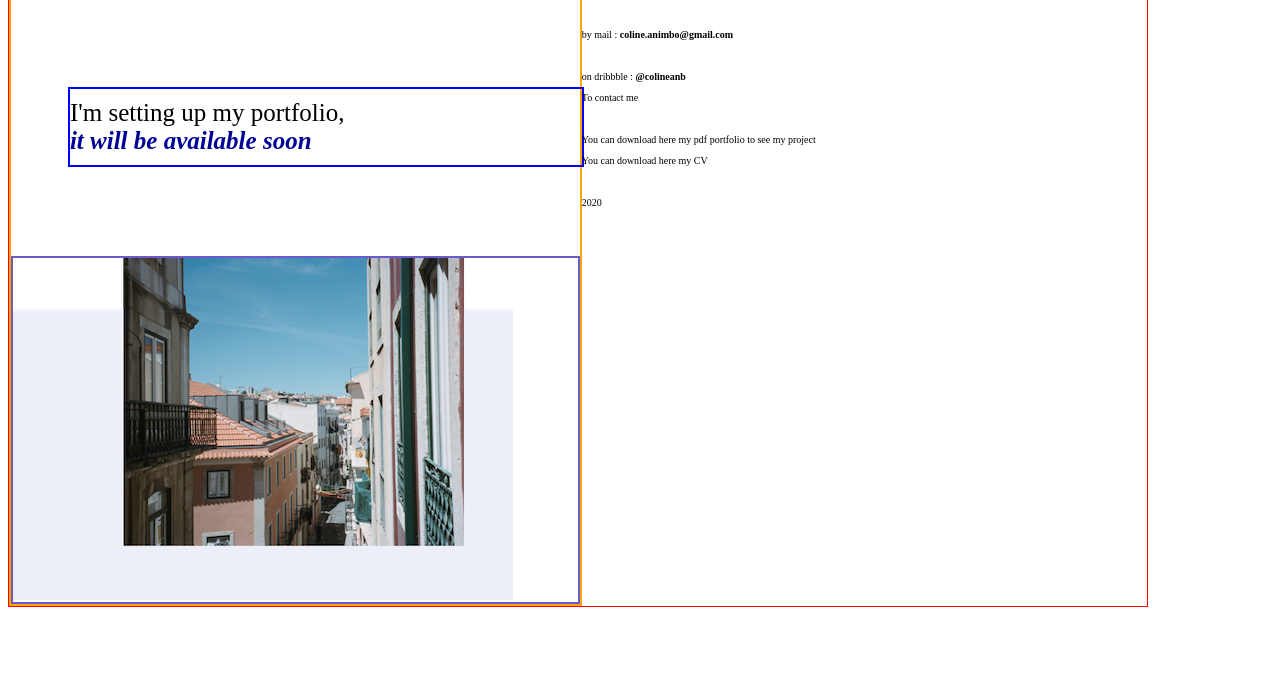
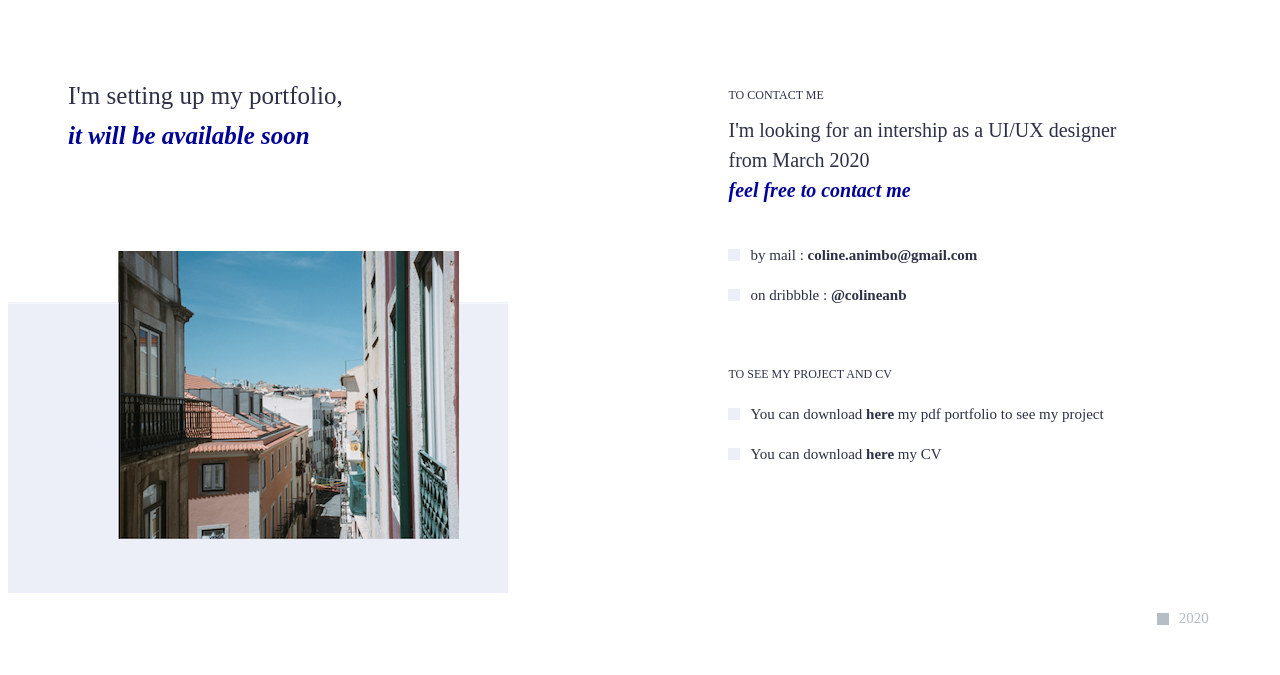
Before and after one commit to colineanb/onlinepf, a plain HTML site: page index.html in a window 1280 px wide. Shown: the part 125-800 px from the top of the page. Drawn offline with Linux system fonts and the light colour scheme; a web font is replaced by a local one.

Commit message:
version desktop done

```diff
--- a/assets/styles/style.css
+++ b/assets/styles/style.css
@@ -1,20 +1,22 @@
 *{
     font-family: 'HK Grotesk';
+    color:#2D3047;
 }
 html {
     font-size: 62.5%;
 }
 
 .container{
-    width:90%;
+    width:95%;
     height: 85vh;
-    border:1px solid red;
+    /* border:1px solid red; */
     display:flex;
-    margin-top:5rem;
+    margin-top:4rem;
+    justify-content: space-between;
 }
 
 .left-container{
-    border:2px solid orange;
+    /* border:2px solid orange; */
     width:50%;
     display:flex;
     flex-direction: column;
@@ -22,7 +24,7 @@ html {
 }
 
 .left-container .title-container{
-    border:2px solid violet;
+    /* border:2px solid violet; */
     width:90%;
     margin-left:10%;
 
@@ -41,7 +43,7 @@ html {
 }
 
 .left-container .context-container{
-    border:2px solid blue;
+    /* border:2px solid blue; */
     width:90%;
     margin-left:10%;
 }
@@ -51,6 +53,7 @@ html {
     font-size: 2.5rem;
     margin:1rem;
     margin-left:0;
+    line-height: 4rem;
 }
 
 .left-container .context-container b {
@@ -60,5 +63,86 @@ html {
 }
 
 .left-container .image-container{
-    border:2px solid slateblue;
+    /* border:2px solid slateblue; */
 }
+
+.right-container{
+    /* border:2px solid black; */
+    width:40%;
+    display:flex;
+    flex-direction: column;
+    justify-content: center;
+
+}
+
+.right-container .content-container{
+    /* border:2px solid plum; */
+    margin-top:4rem;
+}
+
+.right-container .content-container .description{
+    text-transform: uppercase;
+    font-size: 1.2rem;
+    font-weight: 500;
+}
+
+.right-container .content-container h3{
+    font-size:2rem;
+    font-weight: 400;
+    margin:0;
+    line-height: 3rem;
+}
+
+.right-container .content-container .blue-title{
+    font-family: minion-pro, serif;
+    font-style: italic;
+    color:#000396;
+    font-weight: 600;
+}
+
+
+.square-text{
+    /* border:2px solid green; */
+    display:flex;
+    align-items: center;
+    height: 4rem;
+}
+
+.first{
+    margin-top: 3rem;
+}
+
+.square-text img{
+    height:30%;
+    margin-right:1rem;
+}
+
+.square-text p{
+    font-size: 1.5rem;
+}
+
+ .mini-footer{
+    /* border:2px solid red; */
+    display:flex;
+    align-items: center;
+    justify-content: flex-end;
+    margin-right: 5%;
+    width:10%;
+    float: right;
+}
+
+ .mini-footer img{
+    height: 50%;
+
+    margin-right:1rem;
+}
+
+ .mini-footer p{
+   font-size: 1.5rem;
+   color:#B5BEC5;
+}
+
+a{
+    text-decoration: none;
+    font-weight: 700;
+}
--- a/index.html
+++ b/index.html
@@ -27,9 +27,9 @@
         <div class="right-container">
             <div class="content-container">
                 <p class="description">To contact me</p>
-                <h3>I'm looking for an intership as a UI/UX designer from March 2020</h3>
+                <h3>I'm looking for an intership as a UI/UX designer <br>from March 2020</h3>
                 <h3 class="blue-title">feel free to contact me</h3>
-                <div class="square-text">
+                <div class="square-text first">
                     <img src="assets/images/square.png" alt="">
                     <p>by mail : <b>coline.animbo@gmail.com</b></p>
                 </div>
@@ -39,18 +39,21 @@
                 </div>
             </div>
             <div class="content-container">
-                <p class="description">To contact me</p>
+                <p class="description">To see my project and CV</p>
                 <div class="square-text">
                     <img src="assets/images/square.png" alt="">
-                    <p>You can download here my pdf portfolio to see my project</p>
-                    <p>You can download here my CV</p>
+                    <p>You can download <a href="portfolio.pdf" download="portfolio" target="_blank">here</a> my pdf portfolio to see my project</p>
                 </div>
-            </div>
-            <div class="mini-footer">
-                <img src="assets/images/square2.png" alt="">
-                <p>2020</p>
+                <div class="square-text">
+                    <img src="assets/images/square.png" alt="">
+                    <p>You can download <a href="CV.pdf" download="Cv" target="_blank">here</a> my CV</p>
+                </div>
             </div>
         </div>
     </div>
+    <div class="mini-footer">
+        <img src="assets/images/square2.png" alt="">
+        <p>2020</p>
+    </div>
 </body>
 </html>
```
Also changed, not shown: assets/images/square.png (added), assets/images/square2.png (added).
